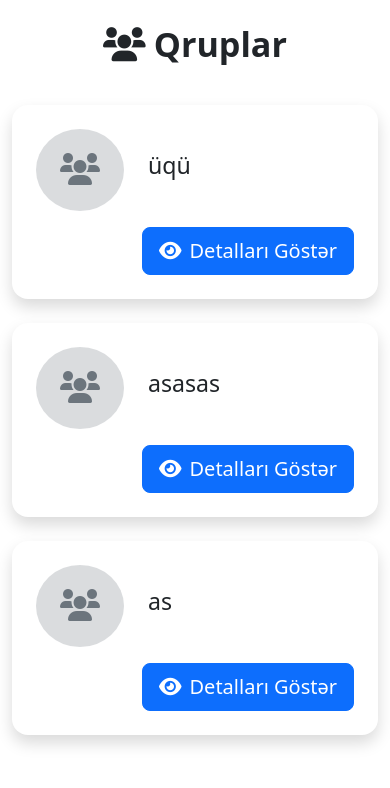
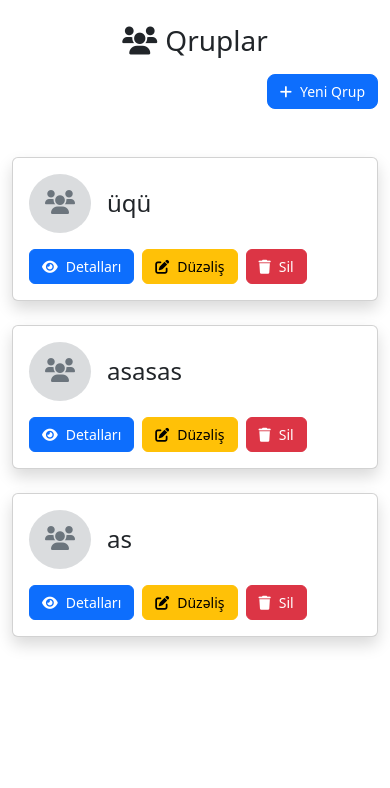
Before and after one commit to SamirAlizada/Recruitment, a Django app: template templates/groups/group_list.html in a window 390 px wide. Shown: the part 56-844 px from the top of the page. Run offline with Django 4.2, Linux system fonts and the light colour scheme; the template is opened without the code that fills it: values that come from a table or form of the project are taken from there, others are empty; parts of the project's set-up code (start-up, migrations or seed data) failed here and were passed over.

Commit message:
Enhance group management page with modal dialogs and improved layout
- Added a button for creating a new group that triggers a modal for group creation.
- Implemented modal dialogs for editing and deleting groups, improving user interaction.
- Updated card layout for better responsiveness and aesthetics.
- Enhanced button styling and hover effects for a more modern look.
- Included CSRF protection in forms for secure submissions.
- Adjusted media queries for improved mobile responsiveness.
- Refined modal and form element styles for consistency and better user experience.

```diff
--- a/templates/groups/group_list.html
+++ b/templates/groups/group_list.html
@@ -9,28 +9,91 @@
             <h2 class="display-4 mb-3">
                 <i class="fas fa-users me-2"></i>Qruplar
             </h2>
+            <div class="text-end mb-4">
+                <button type="button" class="btn btn-primary btn-lg" data-bs-toggle="modal" data-bs-target="#addGroupModal">
+                    <i class="fas fa-plus me-2"></i>Yeni Qrup
+                </button>
+            </div>
         </div>
     </div>
 
     <div class="row justify-content-center">
         {% if groups %}
             {% for group in groups %}
-            <div class="col-12 col-lg-8 mb-4">
+            <div class="col-12 col-lg-10 col-xl-8 mb-4">
                 <div class="card shadow hover-shadow">
                     <div class="card-body p-4">
-                        <div class="d-flex align-items-center mb-3">
-                            <div class="rounded-circle bg-secondary bg-opacity-25 p-4 me-4">
-                                <i class="fas fa-users fa-2x text-secondary"></i>
+                        <div class="d-flex justify-content-between align-items-center flex-wrap">
+                            <div class="d-flex align-items-center mb-3 mb-md-0">
+                                <div class="rounded-circle bg-secondary bg-opacity-25 p-4 me-4">
+                                    <i class="fas fa-users fa-2x text-secondary"></i>
+                                </div>
+                                <div>
+                                    <h3 class="card-title mb-0">{{ group.name }}</h3>
+                                </div>
                             </div>
-                            <div>
-                                <h3 class="card-title mb-2">{{ group.name }}</h3>
+                            <div class="d-flex gap-2 flex-wrap">
+                                <a href="{% url 'group_detail' group.id %}" class="btn btn-primary">
+                                    <i class="fas fa-eye me-2"></i>Detalları
+                                </a>
+                                <button type="button" class="btn btn-warning" data-bs-toggle="modal" data-bs-target="#editGroupModal{{ group.id }}">
+                                    <i class="fas fa-edit me-2"></i>Düzəliş
+                                </button>
+                                <button type="button" class="btn btn-danger" data-bs-toggle="modal" data-bs-target="#deleteGroupModal{{ group.id }}">
+                                    <i class="fas fa-trash me-2"></i>Sil
+                                </button>
                             </div>
                         </div>
+                    </div>
+                </div>
+            </div>
 
-                        <div class="text-end">
-                            <a href="{% url 'group_detail' group.id %}" class="btn btn-primary btn-lg">
-                                <i class="fas fa-eye me-2"></i>Detalları Göstər
-                            </a>
+            <!-- Edit Modal -->
+            <div class="modal fade" id="editGroupModal{{ group.id }}" tabindex="-1">
+                <div class="modal-dialog">
+                    <div class="modal-content">
+                        <form method="POST" action="{% url 'edit_group' group.id %}">
+                            {% csrf_token %}
+                            <div class="modal-header">
+                                <h5 class="modal-title">Qrupa Düzəliş Et</h5>
+                                <button type="button" class="btn-close" data-bs-dismiss="modal"></button>
+                            </div>
+                            <div class="modal-body">
+                                <div class="form-floating mb-3">
+                                    <input type="text" class="form-control" id="name{{ group.id }}" name="name" value="{{ group.name }}" required>
+                                    <label for="name{{ group.id }}">Qrup Adı</label>
+                                </div>
+                            </div>
+                            <div class="modal-footer">
+                                <button type="button" class="btn btn-secondary" data-bs-dismiss="modal">Ləğv Et</button>
+                                <button type="submit" class="btn btn-primary">
+                                    <i class="fas fa-save me-2"></i>Yadda Saxla
+                                </button>
+                            </div>
+                        </form>
+                    </div>
+                </div>
+            </div>
+
+            <!-- Delete Modal -->
+            <div class="modal fade" id="deleteGroupModal{{ group.id }}" tabindex="-1">
+                <div class="modal-dialog">
+                    <div class="modal-content">
+                        <div class="modal-header bg-danger text-white">
+                            <h5 class="modal-title">Qrupu Sil</h5>
+                            <button type="button" class="btn-close" data-bs-dismiss="modal"></button>
+                        </div>
+                        <div class="modal-body">
+                            <p>{{ group.name }} qrupunu silmək istədiyinizə əminsiniz?</p>
+                        </div>
+                        <div class="modal-footer">
+                            <button type="button" class="btn btn-secondary" data-bs-dismiss="modal">Ləğv Et</button>
+                            <form method="POST" action="{% url 'delete_group' group.id %}" style="display: inline;">
+                                {% csrf_token %}
+                                <button type="submit" class="btn btn-danger">
+                                    <i class="fas fa-trash me-2"></i>Sil
+                                </button>
+                            </form>
                         </div>
                     </div>
                 </div>
@@ -42,14 +105,38 @@
                     <div class="card-body py-5">
                         <i class="fas fa-users fa-4x text-muted mb-4"></i>
                         <h3 class="text-muted mb-3">Hələ ki, heç bir qrup yoxdur</h3>
-                        <p class="text-muted fs-5 mb-4">İlk qrupu yaratmaq üçün aşağıdakı düyməni basın</p>
-                        <a href="{% url 'group_create' %}" class="btn btn-primary btn-lg">
-                            <i class="fas fa-plus me-2"></i>Yeni Qrup Yaradın
-                        </a>
+                        <p class="text-muted fs-5 mb-4">İlk qrupu yaratmaq üçün yuxarıdakı düyməni basın</p>
                     </div>
                 </div>
             </div>
         {% endif %}
+    </div>
+</div>
+
+<!-- Add Group Modal -->
+<div class="modal fade" id="addGroupModal" tabindex="-1">
+    <div class="modal-dialog">
+        <div class="modal-content">
+            <form method="POST" action="{% url 'add_group' %}">
+                {% csrf_token %}
+                <div class="modal-header">
+                    <h5 class="modal-title">Yeni Qrup</h5>
+                    <button type="button" class="btn-close" data-bs-dismiss="modal"></button>
+                </div>
+                <div class="modal-body">
+                    <div class="form-floating mb-3">
+                        <input type="text" class="form-control" id="name" name="name" required>
+                        <label for="name">Qrup Adı</label>
+                    </div>
+                </div>
+                <div class="modal-footer">
+                    <button type="button" class="btn btn-secondary" data-bs-dismiss="modal">Ləğv Et</button>
+                    <button type="submit" class="btn btn-primary">
+                        <i class="fas fa-save me-2"></i>Yadda Saxla
+                    </button>
+                </div>
+            </form>
+        </div>
     </div>
 </div>
 
@@ -60,16 +147,67 @@
 
 .hover-shadow:hover {
     transform: translateY(-5px);
-    box-shadow: 0 1rem 3rem rgba(0, 0, 0, 0.175) !important;
+    box-shadow: 0 0.5rem 1rem rgba(0, 0, 0, 0.15) !important;
 }
 
-.card {
-    border: none;
-    border-radius: 1rem;
+.btn {
+    transition: all 0.3s ease;
 }
 
-.display-4 {
-    font-weight: 600;
+.modal-content {
+    border: none;
+    border-radius: 0.5rem;
+}
+
+.modal-header, .modal-footer {
+    border-color: rgba(0,0,0,0.1);
+}
+
+.form-control:focus {
+    border-color: #4e73df;
+    box-shadow: 0 0 0 0.25rem rgba(78, 115, 223, 0.25);
+}
+
+@media (max-width: 768px) {
+    .display-4 {
+        font-size: 2rem;
+    }
+
+    .card-body {
+        padding: 1rem !important;
+    }
+
+    .rounded-circle {
+        padding: 1rem !important;
+    }
+
+    .fa-2x {
+        font-size: 1.5em;
+    }
+
+    .card-title {
+        font-size: 1.5rem;
+    }
+
+    .btn {
+        padding: 0.375rem 0.75rem;
+        font-size: 0.875rem;
+    }
+
+    .me-4 {
+        margin-right: 1rem !important;
+    }
+}
+
+@media (max-width: 576px) {
+    .display-4 {
+        font-size: 1.75rem;
+    }
+
+    .btn-lg {
+        padding: 0.375rem 0.75rem;
+        font-size: 0.875rem;
+    }
 }
 </style>
 {% endblock %}
```
